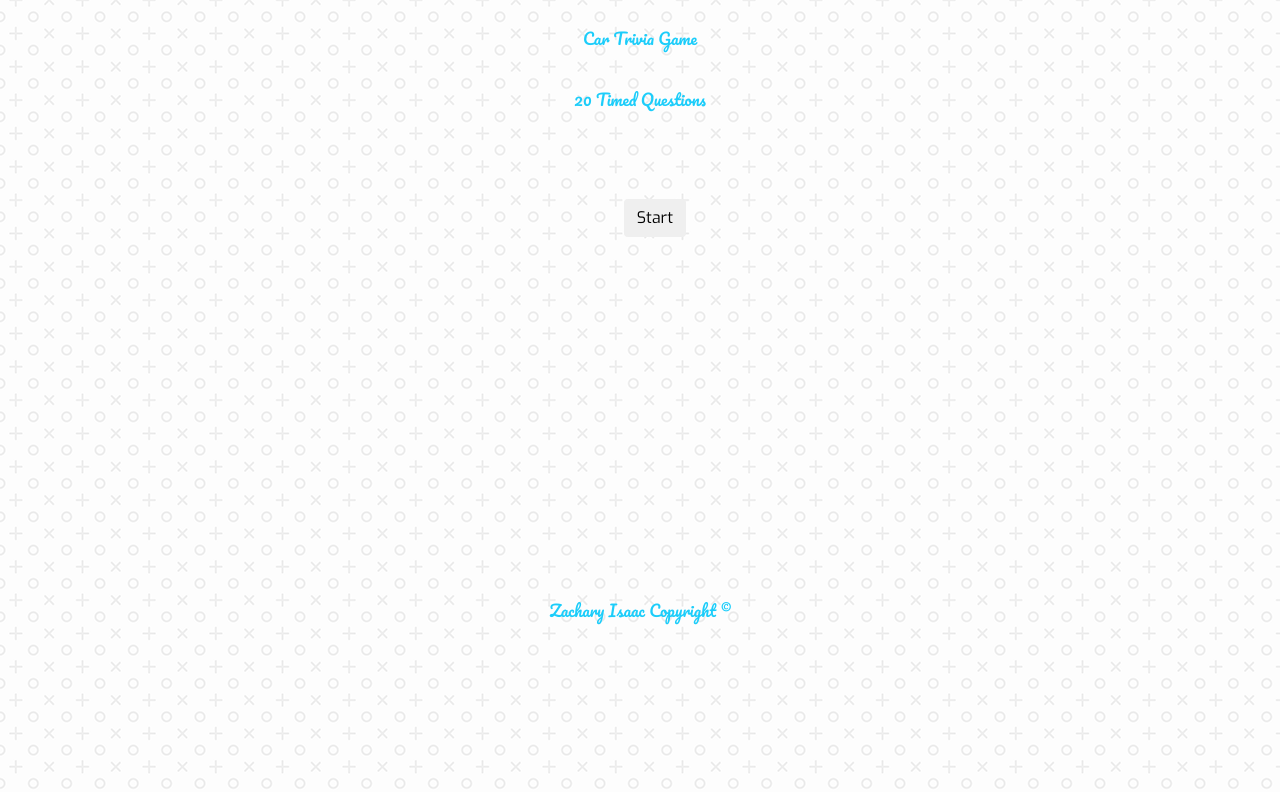
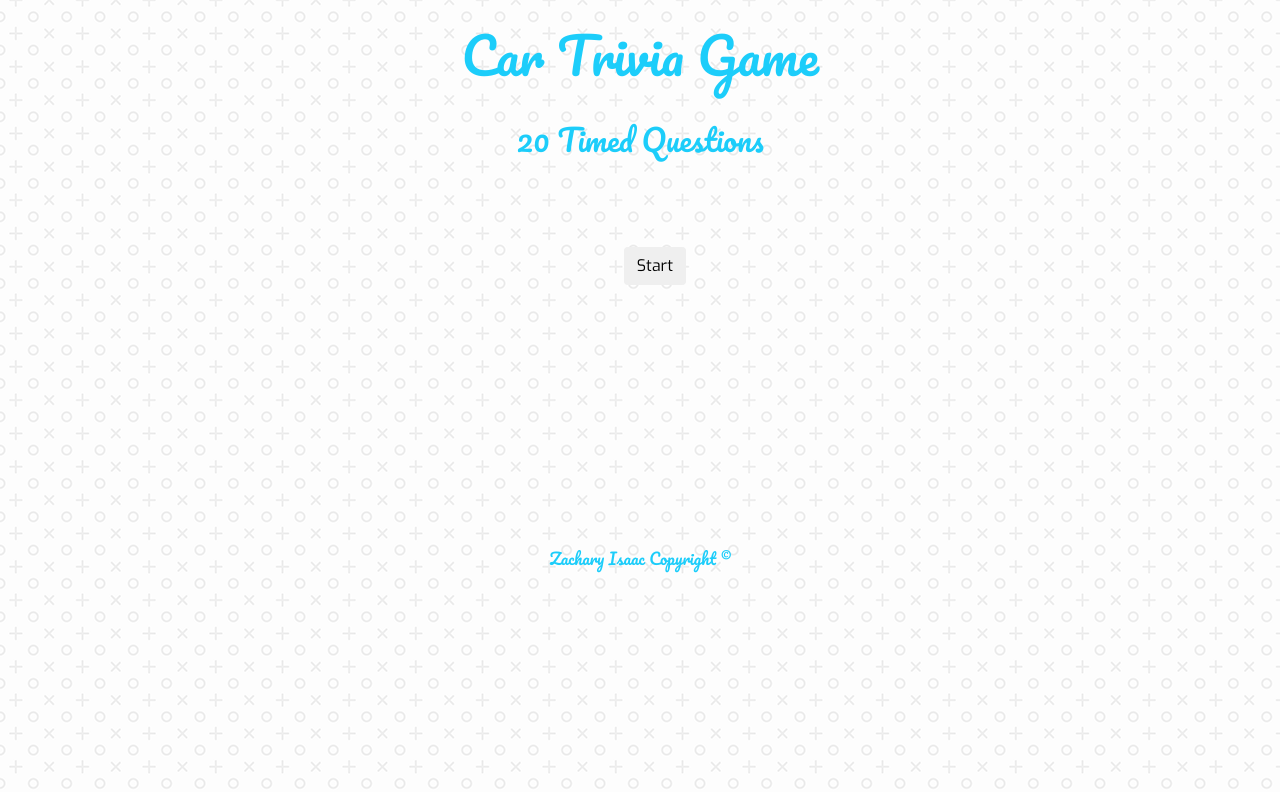
Before and after one commit to zachisaac/trivia-game, a plain HTML site: page index.html in a window 1280 px wide. Shown: the top 792 px of the page. Drawn offline with nearby package versions, Linux system fonts and the light colour scheme.

Commit message:
Seventh Commit/CSS

```diff
--- a/assets/css/style.css
+++ b/assets/css/style.css
@@ -8,12 +8,14 @@ h1 {
     color: rgb(28, 205, 250);
     margin: 30px;
     font-family: 'Pacifico', cursive;
+    font-size: 50px;
 }
 
 h3 {
     color: rgb(28, 205, 250);
     margin: 15px;
     font-family: 'Pacifico', cursive;
+    font-size: 30px;
 }
 
 .timer-div {
@@ -35,6 +37,6 @@ h3 {
 
 footer {
     color: rgb(28, 205, 250);
-    margin: 350px;
+    margin: 250px;
     font-family: 'Pacifico', cursive;
 }
```
